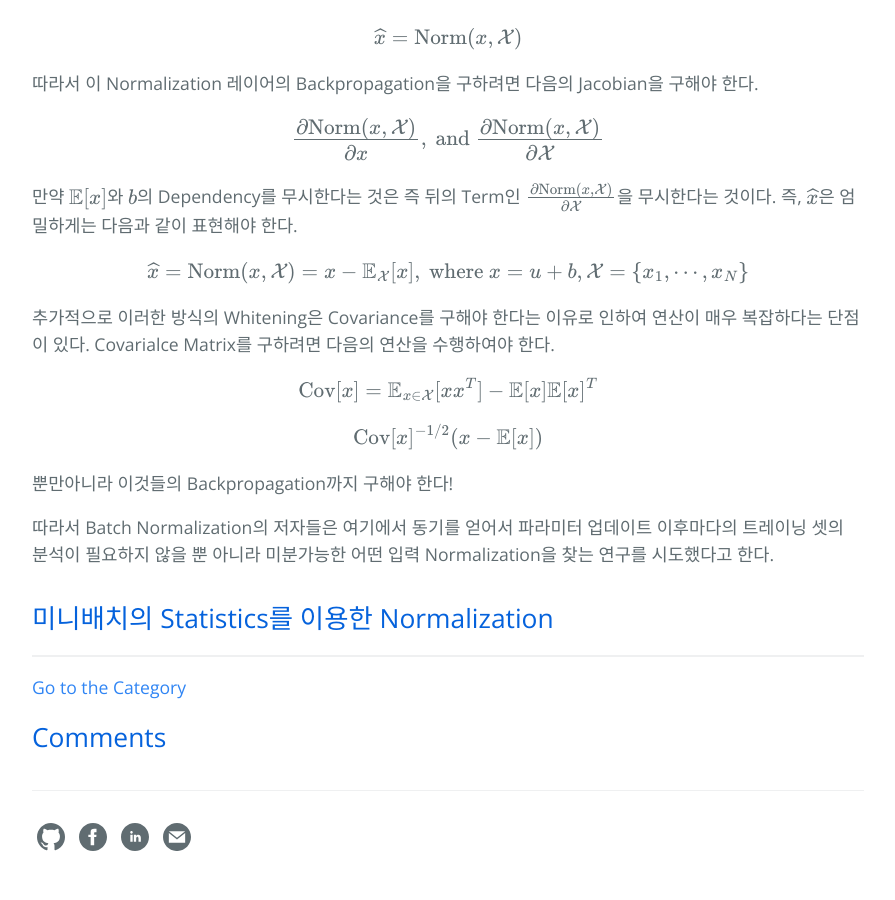
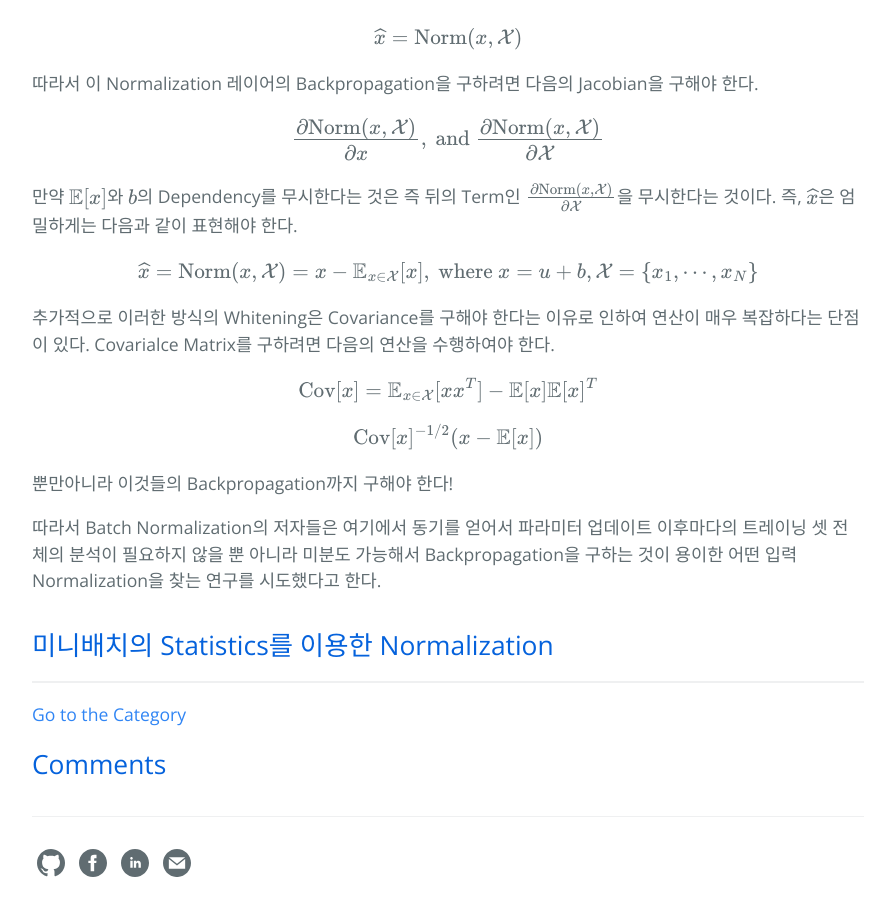
Before and after one commit to hcnoh/hcnoh.github.io, a Jekyll site: the page built from _posts/2018-11-27-batch-normalization.md, in a window 1280 px wide and 900 px high, scrolled down 3838 px. Shown: the whole window, without its empty margins (192-1087 px from the left). Built offline with Jekyll 4.4.1, drawn with Linux system fonts in a browser that asks for light colours; formulas are drawn with MathJax 3; comment, search, counter and statistics services are not loaded.

Commit message:
Update 2018-11-27-batch-normalization.md

```diff
--- a/_posts/2018-11-27-batch-normalization.md
+++ b/_posts/2018-11-27-batch-normalization.md
@@ -113,7 +113,7 @@ $$ \frac{\partial \text{Norm}(x, \mathcal{X})}{\partial x}, \ \text{and} \ \frac
 
 만약 $$\mathbb{E}[x]$$와 $$b$$의 Dependency를 무시한다는 것은 즉 뒤의 Term인 $$\frac{\partial \text{Norm}(x, \mathcal{X})}{\partial \mathcal{X}}$$을 무시한다는 것이다. 즉, $$\widehat{x}$$은 엄밀하게는 다음과 같이 표현해야 한다.
 
-$$\widehat{x} = \text{Norm}(x, \mathcal{X}) = x - \mathbb{E}_{\mathcal{X}}[x], \ \text{where} \ x = u + b, \mathcal{X}=\{x_1,\cdots, x_N\}$$
+$$\widehat{x} = \text{Norm}(x, \mathcal{X}) = x - \mathbb{E}_{x \in \mathcal{X}}[x], \ \text{where} \ x = u + b, \mathcal{X}=\{x_1,\cdots, x_N\}$$
 
 추가적으로 이러한 방식의 Whitening은 Covariance를 구해야 한다는 이유로 인하여 연산이 매우 복잡하다는 단점이 있다. Covarialce Matrix를 구하려면 다음의 연산을 수행하여야 한다.
 
@@ -123,6 +123,6 @@ $$\text{Cov}[x]^{-1/2}(x-\mathbb{E}[x])$$
 
 뿐만아니라 이것들의 Backpropagation까지 구해야 한다!
 
-따라서 Batch Normalization의 저자들은 여기에서 동기를 얻어서 파라미터 업데이트 이후마다의 트레이닝 셋의 분석이 필요하지 않을 뿐 아니라 미분가능한 어떤 입력 Normalization을 찾는 연구를 시도했다고 한다.
+따라서 Batch Normalization의 저자들은 여기에서 동기를 얻어서 파라미터 업데이트 이후마다의 트레이닝 셋 전체의 분석이 필요하지 않을 뿐 아니라 미분도 가능해서 Backpropagation을 구하는 것이 용이한 어떤 입력 Normalization을 찾는 연구를 시도했다고 한다.
 
 ## 미니배치의 Statistics를 이용한 Normalization
```
